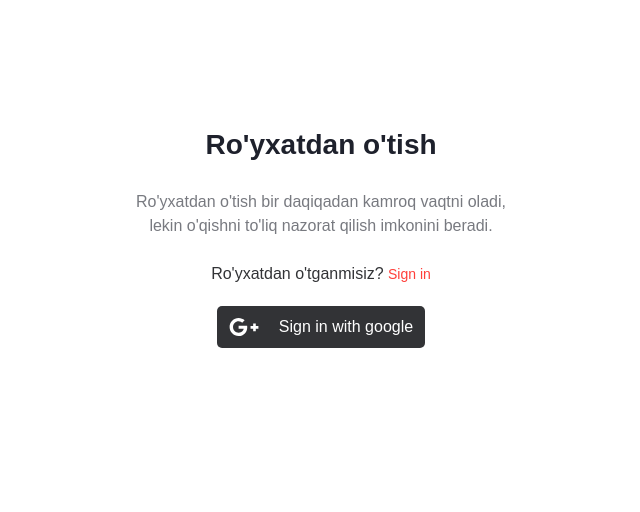
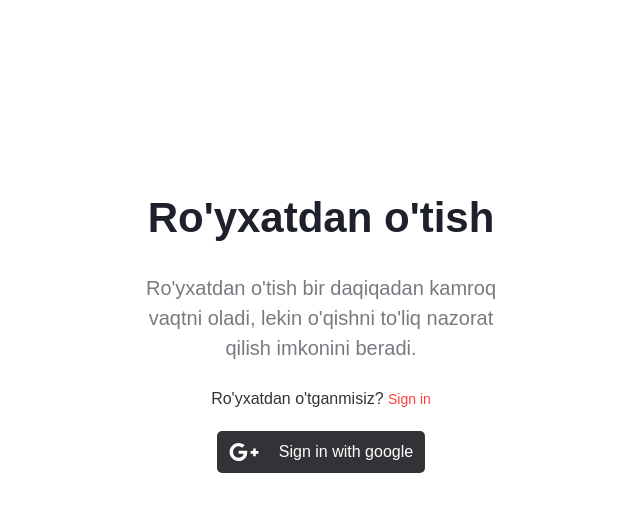
Before and after one commit to muhammadali0666/bloguz-sample, a React (Vite) app: page /register in a window 1280 px wide. Shown: the top 512 px of the page, without its empty margins (319-959 px from the left). Built offline with nearby package versions, Linux system fonts and the light colour scheme; the HTML template or start-up script is replaced by a standard one.

Commit message:
added new changes

```diff
--- a/src/pages/register/googleConfig.jsx
+++ b/src/pages/register/googleConfig.jsx
@@ -1,18 +1,17 @@
 import { initializeApp } from "firebase/app";
-import {getAuth, GoogleAuthProvider} from "firebase/auth"
+import { getAuth, GoogleAuthProvider } from "firebase/auth";
 
 const firebaseConfig = {
-  apiKey: "AIzaSyC4njIe4q16FzmEwecCquyDAEnd2DPzeV0",
-  authDomain: "blog-b2d10.firebaseapp.com",
-  projectId: "blog-b2d10",
-  storageBucket: "blog-b2d10.appspot.com",
-  messagingSenderId: "951513129700",
-  appId: "1:951513129700:web:2d3a7b8b1ffff1a917c2f1",
-  measurementId: "G-JGS6BYH2DT"
+  apiKey: "AIzaSyBfa38uGKb4r4J5n0tQD8IQzvZYM1l2J1E",
+  authDomain: "blog-site-466e9.firebaseapp.com",
+  projectId: "blog-site-466e9",
+  storageBucket: "blog-site-466e9.appspot.com",
+  messagingSenderId: "239138086806",
+  appId: "1:239138086806:web:a89c5276c226adb22607b7",
+  measurementId: "G-QZQPRWLDHJ"
 };
 
-
 const app = initializeApp(firebaseConfig);
-const auth = getAuth(app)
-const provider = new GoogleAuthProvider()
-export {auth, provider}
+const auth = getAuth(app);
+const provider = new GoogleAuthProvider();
+export { auth, provider };
--- a/src/pages/register/index.jsx
+++ b/src/pages/register/index.jsx
@@ -1,33 +1,34 @@
 import { NavLink } from "react-router-dom";
 import "./register.css";
-import {auth, provider} from "./googleConfig"
-import {signInWithPopup} from "firebase/auth"
+import { auth, provider } from "./googleConfig";
+import { signInWithPopup } from "firebase/auth";
 import { FaGooglePlusG } from "react-icons/fa";
 import { useNavigate } from "react-router-dom";
 
 export const Register = () => {
-  const navigate = useNavigate()
+  const navigate = useNavigate();
 
-    const handleClick = () => {
-      signInWithPopup(auth, provider).then((data) => {
-        localStorage.setItem("token", data.user.accessToken)
+  const handleClick = async () => {
+    await signInWithPopup(auth, provider).then((data) => {
+      localStorage.setItem("token", data.user.accessToken);
       fetch(import.meta.env.VITE_APP_BASE_URL + "/register", {
         method: "POST",
         headers: {
-            "Content-Type": "application/json"
+          "Content-Type": "application/json",
         },
         body: JSON.stringify({
           fullName: data.user.displayName,
           profilePhoto: data.user.providerData[0].photoURL,
-            email: data.user.email
+          email: data.user.email,
+        }),
       })
-        }).then((res) => res.json())
+        .then((res) => res.json())
         .then((data) => {
-          alert(data.msg)
-          localStorage.getItem("token")  ? navigate("/") : navigate("/register")
-        })
-      })
-    }
+          alert(data.msg);
+          localStorage.getItem("token") ? navigate("/") : navigate("/register");
+        });
+    });
+  };
 
   return (
     <div className="container">
@@ -74,13 +75,13 @@ export const Register = () => {
         </div>
         {/* <button className="register-btn">Ro'yxatdan o'tish</button> */}
         <p className="register-text">
-            Ro'yxatdan o'tganmisiz? <NavLink className="register-link" to={"/login"}>Sign in</NavLink>
+          Ro'yxatdan o'tganmisiz?{" "}
+          <NavLink className="register-link" to={"/login"}>
+            Sign in
+          </NavLink>
         </p>
-          <button
-        onClick={handleClick}
-          className="google-button"
-        >
-        <FaGooglePlusG className="google-icon"/>  Sign in with google
+        <button onClick={handleClick} className="google-button">
+          <FaGooglePlusG className="google-icon" /> Sign in with google
         </button>
       </div>
     </div>
--- a/src/pages/register/register.css
+++ b/src/pages/register/register.css
@@ -3,7 +3,7 @@
   flex-direction: column;
   align-items: center;
   justify-content: center;
-  margin-top: 10%;
+  margin-top: 15%;
 }
 .google-button {
   background-color: #323336;
@@ -15,6 +15,7 @@
   border-radius: 5px;
   display: flex;
   align-items: center;
+  margin-bottom: 40px;
 }
 .google-icon {
   margin-right: 20px;
@@ -23,7 +24,7 @@
 .register-title {
   color: var(--gray-900, #1E212C);
 text-align: center;
-font-size: 28px;
+font-size:42px;
 font-style: normal;
 font-weight: 700;
 line-height: 150%; /* 42px */
@@ -33,7 +34,7 @@ margin-bottom: 24px;
   max-width: 390px;
   color: var(--gray-700, #787A80);
   text-align: center;
-  font-size: 16px;
+  font-size: 20px;
   font-style: normal;
   font-weight: 400;
   line-height: 150%; /* 21px */
```
Lines whose indentation alone changed are shown as unchanged.
